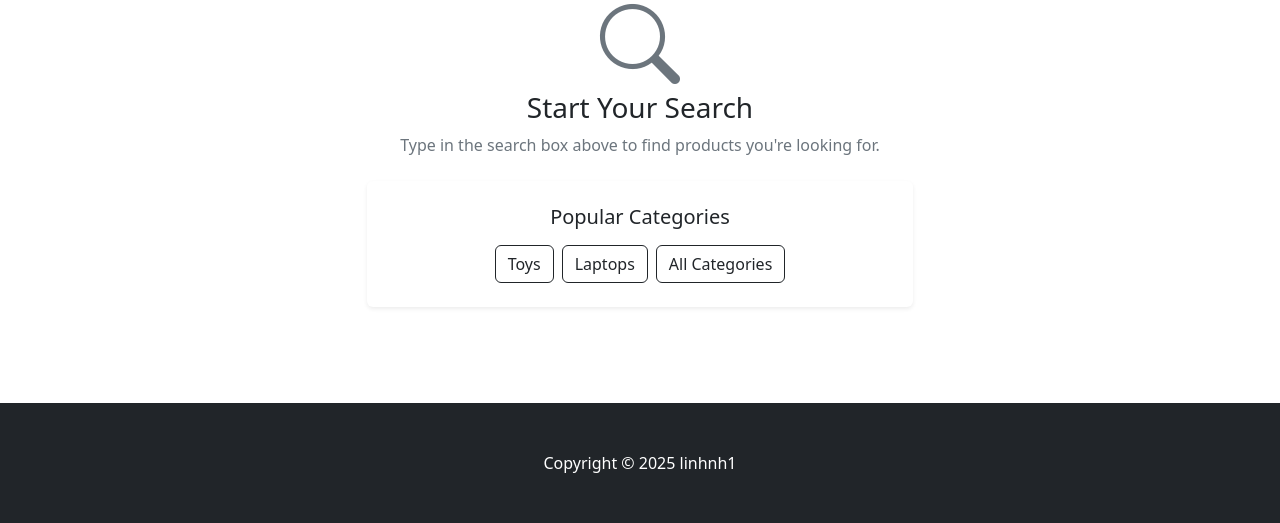
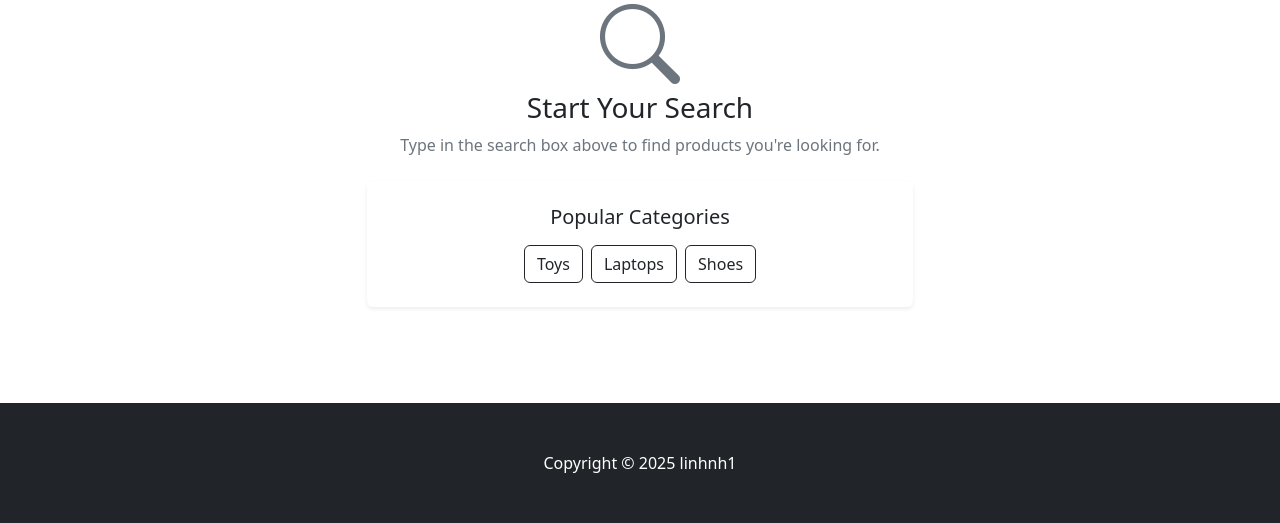
Before and after one commit to linh77/ecom, a Django app: page /search/ in a window 1280 px wide. Shown: the part 526-1049 px from the top of the page. Run offline with Django 5.2, Linux system fonts and the light colour scheme; data that the repository does not hold is empty; some libraries are stand-ins or nearby versions.

Commit message:
small fix

```diff
--- a/ecom/settings.py
+++ b/ecom/settings.py
@@ -116,7 +116,7 @@ AUTH_PASSWORD_VALIDATORS = [
 
 LANGUAGE_CODE = 'en-us'
 
-TIME_ZONE = 'UTC'
+TIME_ZONE = 'Asia/Ho_Chi_Minh'
 
 USE_I18N = True
 
--- a/store/templates/store/product.html
+++ b/store/templates/store/product.html
@@ -95,6 +95,5 @@ $(document).on('click', '#add-cart', function (e) {
             console.error(error);
         }
     });
-});
-</script>
+});</script>
 {% endblock %}
--- a/store/templates/store/search.html
+++ b/store/templates/store/search.html
@@ -134,7 +134,7 @@
                             <div class="d-flex flex-wrap gap-2 justify-content-center">
                                 <a href="{% url 'category' 'Toys' %}" class="btn btn-outline-dark">Toys</a>
                                 <a href="{% url 'category' 'Laptops' %}" class="btn btn-outline-dark">Laptops</a>
-                                <a href="{% url 'category_summary' %}" class="btn btn-outline-dark">All Categories</a>
+                                <a href="{% url 'category' 'Shoes' %}" class="btn btn-outline-dark">Shoes</a>
                             </div>
                         </div>
                     </div>
```
Also changed, not shown: cart/views.py (+11 -9 lines), store/models.py (+1 -12 lines), store/migrations/0005_product_stock_alter_profile_old_cart.py (added).
